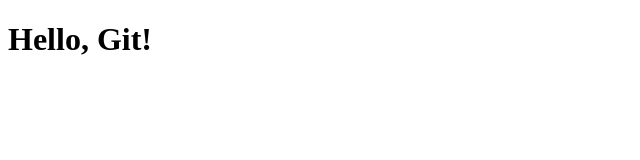
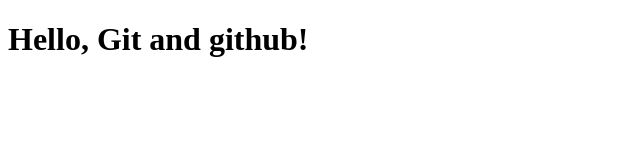
Before and after one commit to devopsauto10/DevOpsLab2, a plain HTML site: page index.html in a window 1280 px wide. Shown: the whole page, without its empty margins (0-640 px from the left). Drawn offline with Linux system fonts and the light colour scheme.

Commit message:
updated heading in index.html

```diff
--- a/index.html
+++ b/index.html
@@ -4,6 +4,6 @@
         <title>My Git Project</title>
     </head>
     <body>
-        <h1>Hello, Git!</h1>
+        <h1>Hello, Git and github!</h1>
     </body>
 </html>
```
